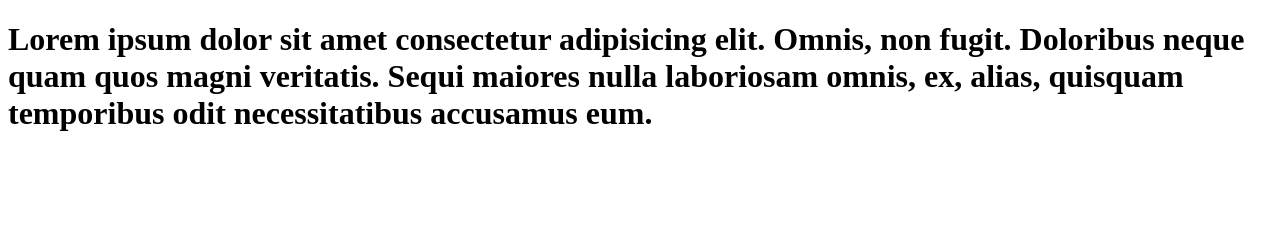
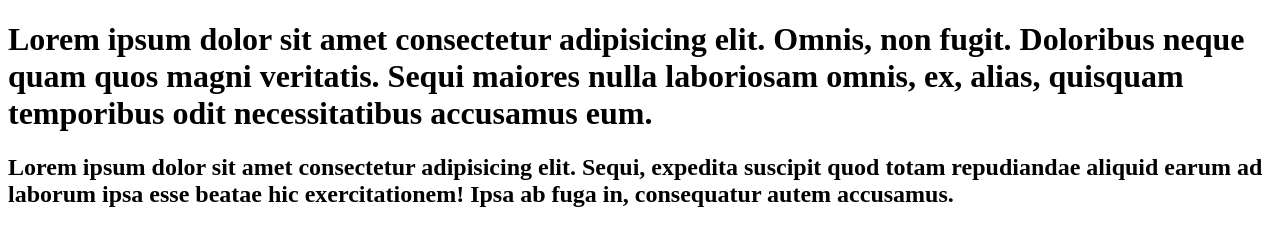
Before and after one commit to VinothikaR/stunning-spork, a plain HTML site: page index.html in a window 1280 px wide. Drawn offline with Linux system fonts and the light colour scheme.

Commit message:
Update index.html

```diff
--- a/index.html
+++ b/index.html
@@ -7,5 +7,6 @@
 </head>
 <body>
     <h1>Lorem ipsum dolor sit amet consectetur adipisicing elit. Omnis, non fugit. Doloribus neque quam quos magni veritatis. Sequi maiores nulla laboriosam omnis, ex, alias, quisquam temporibus odit necessitatibus accusamus eum.</h1>
+    <h2>Lorem ipsum dolor sit amet consectetur adipisicing elit. Sequi, expedita suscipit quod totam repudiandae aliquid earum ad laborum ipsa esse beatae hic exercitationem! Ipsa ab fuga in, consequatur autem accusamus.</h2>
 </body>
 </html>
```
